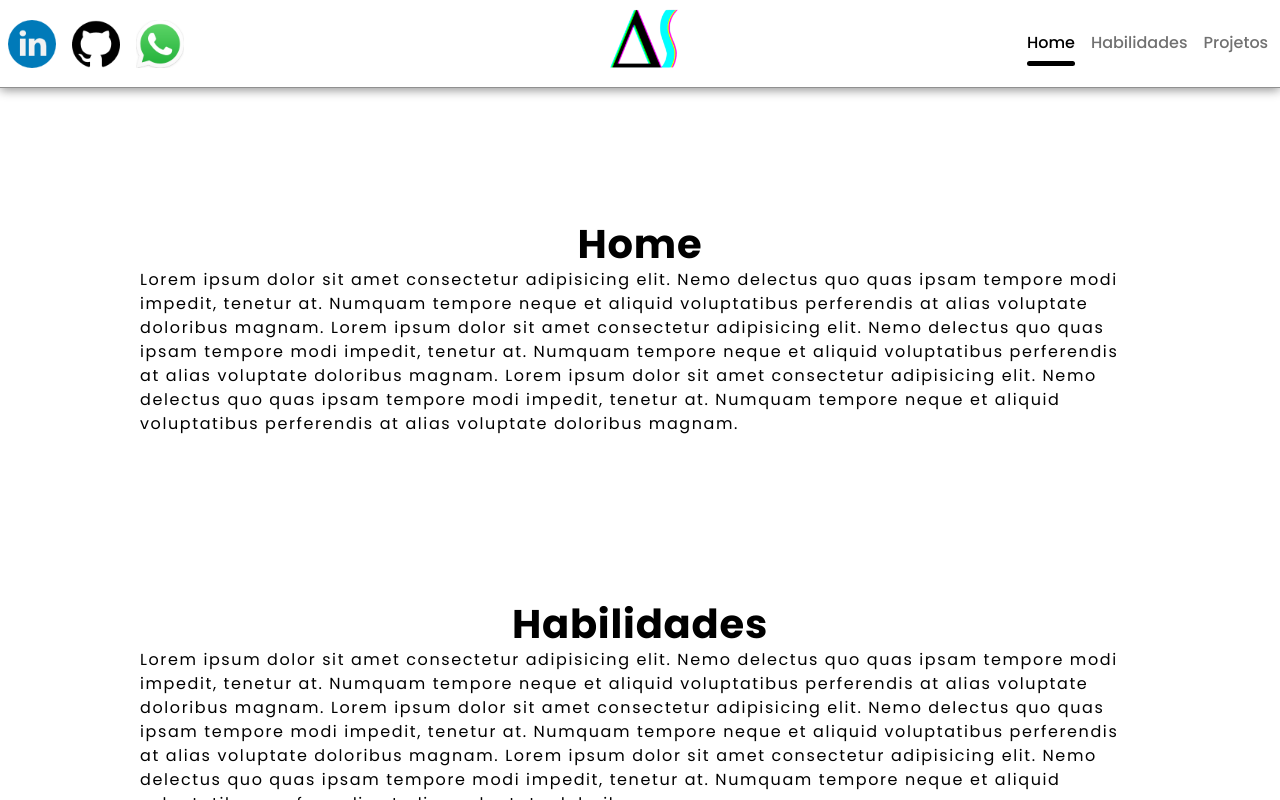
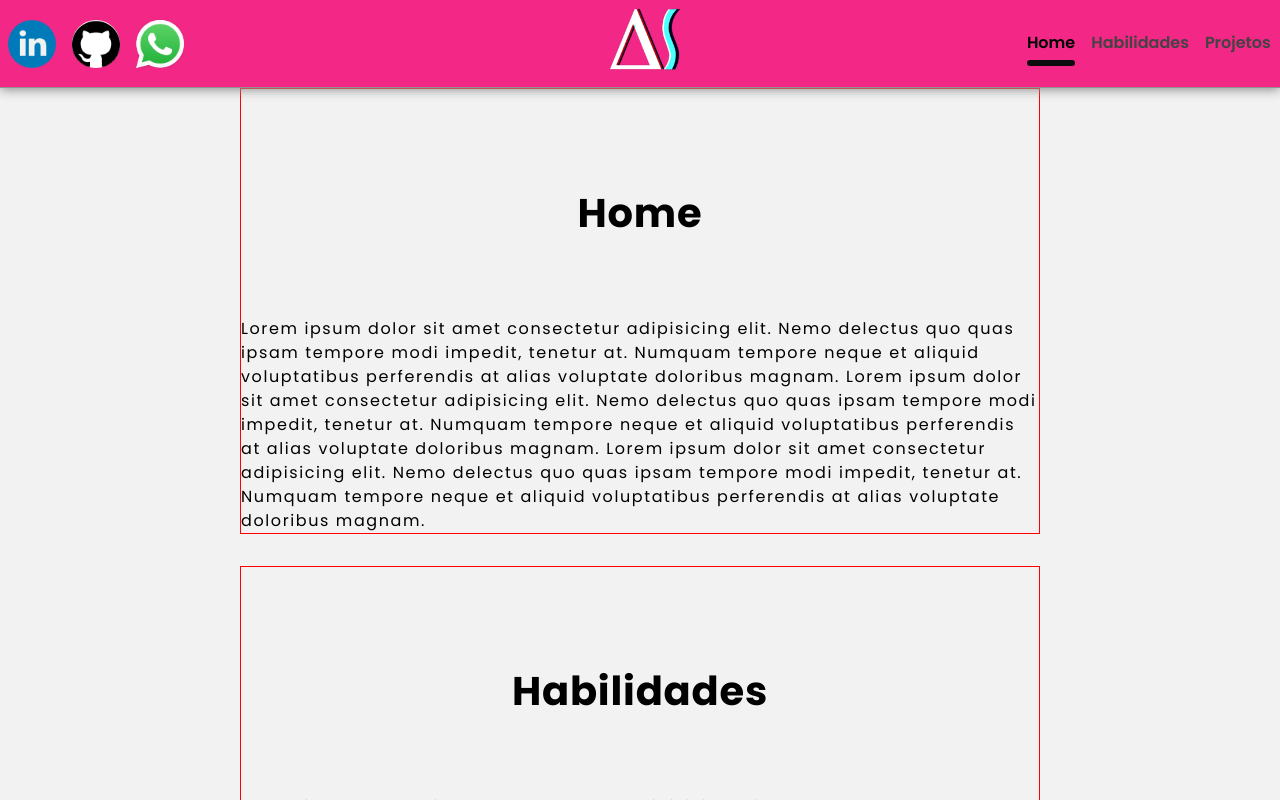
Before and after one commit to alexsantos-dev/AS_Front_Portifolio, a React (Vite) app: page / in a window 1280 px wide. Shown: the top 800 px of the page. Built offline with nearby package versions, Linux system fonts and the light colour scheme.

Commit message:
reajustado paleta de cores

```diff
--- a/index.html
+++ b/index.html
@@ -2,7 +2,7 @@
 <html lang="en">
   <head>
     <meta charset="UTF-8" />
-    <link rel="icon" type="image/svg+xml" href="/logo3.webp" />
+    <link rel="icon" type="image/svg+xml" href="/logo-icon.png" />
     <meta name="viewport" content="width=device-width, initial-scale=1.0" />
     <meta http-equiv="X-UA-Compatible" content="IE=7" />
     <meta http-equiv="X-UA-Compatible" content="ie=edge" />
--- a/src/components/MobileFooter.jsx
+++ b/src/components/MobileFooter.jsx
@@ -2,7 +2,7 @@ import { MobileFootCont } from "./MobileFooter.styled";
 import { useState } from "react";
 
 export function MobileFooter() {
-  const [homeAtivo, setHomeAtivo] = useState(false);
+  const [homeAtivo, setHomeAtivo] = useState(true);
   const [habAtivo, setHabAtivo] = useState(false);
   const [projAtivo, setProjAtivo] = useState(false);
 
--- a/src/components/MobileFooter.styled.jsx
+++ b/src/components/MobileFooter.styled.jsx
@@ -10,8 +10,8 @@ export const MobileFootCont = styled.nav`
   justify-content: center;
   align-items: center;
   position: fixed;
-  background-color: #8cdede;
-  border-top: 2px solid #609999;
+  background-color: #f22e2e;
+  border-top: 2px solid #2e2473;
 
   ul {
     width: 80%;
@@ -33,7 +33,7 @@ export const MobileFootCont = styled.nav`
           width: 0%;
           height: 0.3em;
           border-radius: 1em;
-          background-color: #ffffff;
+          background-color: transparent;
           position: absolute;
           top: 0;
           left: 0;
--- a/src/components/Navbar.jsx
+++ b/src/components/Navbar.jsx
@@ -58,7 +58,7 @@ export function Navbar() {
       <ul className="logo">
         <li>
           <a href="#">
-            <img src="/logo3.webp" alt="logo" className="logoIcon" />
+            <img src="/logo1.webp" alt="logo" className="logoIcon" />
           </a>
         </li>
       </ul>
--- a/src/components/Navbar.styled.jsx
+++ b/src/components/Navbar.styled.jsx
@@ -13,7 +13,7 @@ const itemFade = keyframes`
 
 export const Nav = styled.nav`
   width: 100%;
-  background-color: #fff;
+  background-color: #f22786;
   padding: 1em;
   height: 5.5em;
   top: 0;
@@ -22,7 +22,6 @@ export const Nav = styled.nav`
   position: fixed;
   align-items: center;
   justify-content: space-between;
-  font-weight: 500;
   z-index: 10;
   border-bottom: solid 1px #909090;
   box-shadow: #909090 0px 2px 10px;
@@ -53,22 +52,12 @@ export const Nav = styled.nav`
       width: 19%;
       height: 100%;
 
-      a:first-child {
-        .linkAtivo {
-          color: #000;
-
-          &::after {
-            background-color: #000000;
-            width: 100%;
-          }
-        }
-      }
-
       a {
         transition: 0.3s ease-in;
         position: relative;
-        color: #717171;
+        color: #434343;
         height: 100%;
+        font-weight: 600;
         padding: 0.7em 0;
         &:hover {
           color: #000000;
@@ -77,9 +66,9 @@ export const Nav = styled.nav`
         &::after {
           content: "";
           width: 0%;
-          height: 0.3em;
+          height: 0.35em;
           border-radius: 1em;
-          background-color: #ffffff;
+          background-color: transparent;
           position: absolute;
           bottom: 0;
           left: 0;
@@ -87,7 +76,7 @@ export const Nav = styled.nav`
         }
 
         &:hover::after {
-          background-color: #000000;
+          background-color: #0d0d0d;
           width: 100%;
         }
       }
@@ -95,7 +84,7 @@ export const Nav = styled.nav`
         color: #000;
 
         &::after {
-          background-color: #000000;
+          background-color: #0d0d0d;
           width: 100%;
         }
       }
@@ -114,17 +103,13 @@ export const Nav = styled.nav`
       &:hover > :hover {
         opacity: 1;
         transform: scale(1.1);
-        box-shadow: #909090 0px 2px 10px;
+        box-shadow: #05f2db 0px 2px 10px;
       }
 
       li {
         transition: 0.2s ease-in;
         border-radius: 6em;
         width: 100%;
-        display: flex;
-        align-items: center;
-        justify-content: center;
-
         img {
           width: 3em;
         }
@@ -138,6 +123,9 @@ export const Nav = styled.nav`
       li:first-child {
         display: none;
       }
+      li:nth-child(3) {
+        background: #fff center center;
+      }
     }
   }
   @media (max-width: 884px) {
@@ -149,7 +137,7 @@ export const Nav = styled.nav`
 
       .logoIcon {
         margin-top: 0.4em;
-        margin-left: 1em;
+        /* margin-left: 1em; */
       }
     }
     ul.contato {
@@ -161,8 +149,8 @@ export const Nav = styled.nav`
       transition: all 0.3s;
       border-radius: 6em;
       z-index: 10;
-      background: #00ffffd1;
-      border: inset 1px #000;
+      background: #05f2db;
+      border: inset 3px #0d0d0d;
       padding: 2em;
       flex-direction: row-reverse;
       &:hover > :not(:hover) {
@@ -186,7 +174,7 @@ export const Nav = styled.nav`
           align-items: center;
           justify-content: center;
           border: none;
-          background: none;
+          background: #fff;
           border-radius: 50%;
 
           img {
--- a/src/components/Secoes.styles.jsx
+++ b/src/components/Secoes.styles.jsx
@@ -4,16 +4,16 @@ export const SecoesContainer = styled.div`
   width: 100%;
   position: relative;
   top: 5.5em;
-  display: flex;
-  justify-content: center;
-  align-items: center;
-  flex-direction: column;
+  padding-bottom: 4em;
+  background-color: #f2f2f2;
+
   section {
-    margin: 2em 0;
-    width: 80%;
-    max-width: 1000px;
+    border: solid 1px red;
+    margin: 0 auto 2em auto;
+    width: 90%;
+    max-width: 800px;
     h1 {
-      margin-top: 2.5em;
+      margin: 2.5em 0 2em 0;
       text-align: center;
     }
     p {
```
Also changed, not shown: public/logo-icon.png (added), public/logo1.webp (added).
